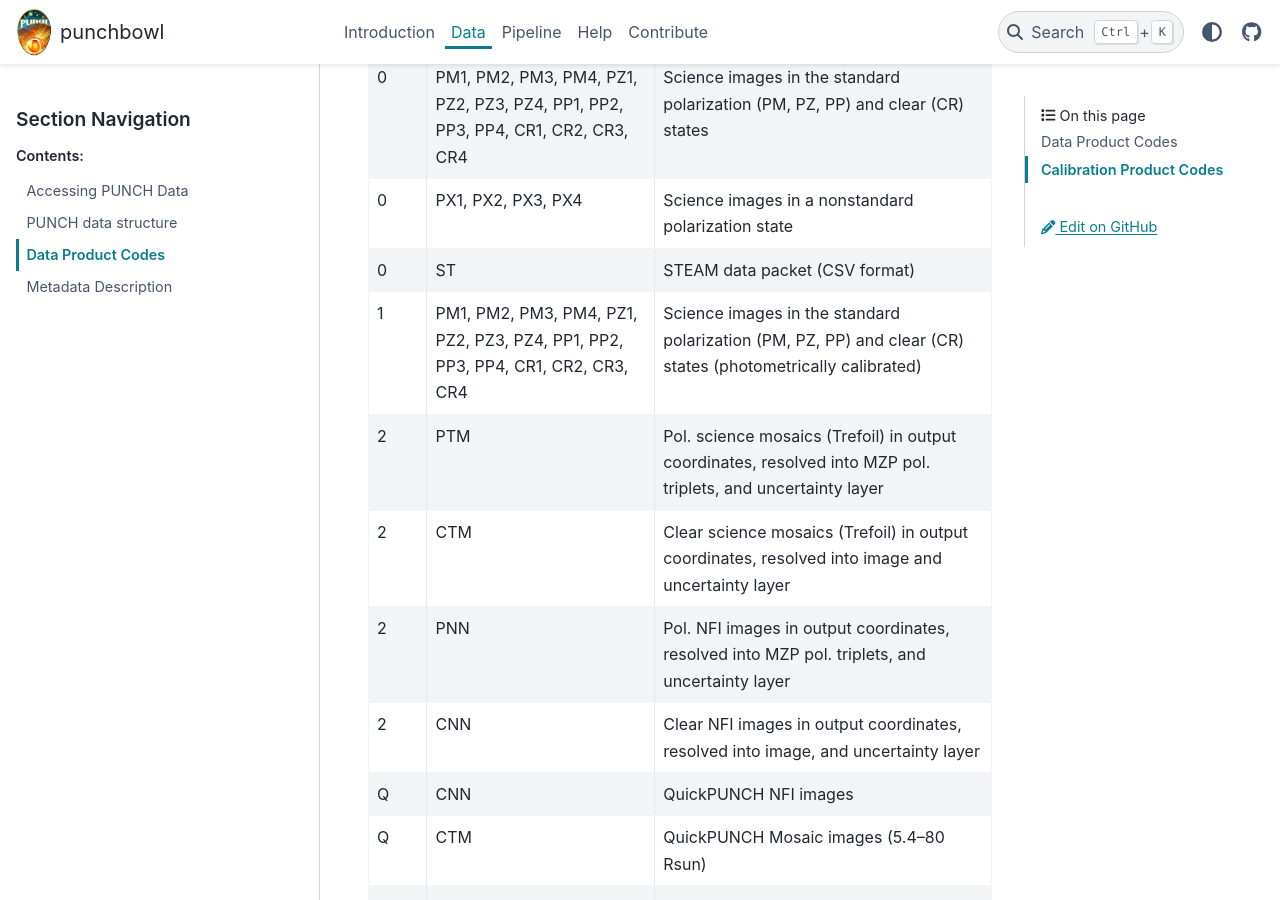
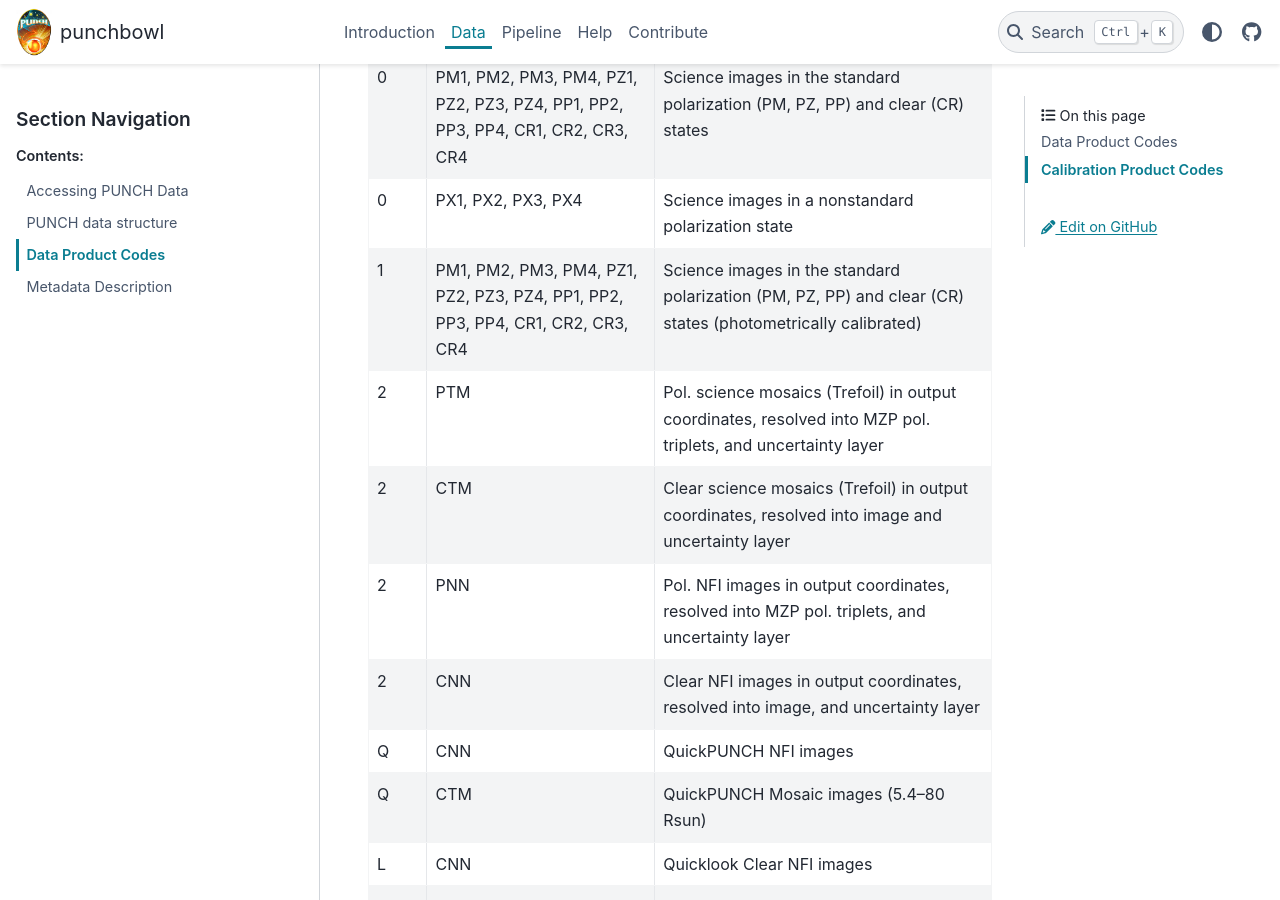
Before and after one commit to raphael-attie/punchbowl, a Sphinx documentation site: the page built from docs/data/data_codes.rst, in a window 1280 px wide and 900 px high, scrolled down 428 px. Built offline with Sphinx 7.4.7 and the PyData theme 0.15.4, drawn with Linux system fonts in a browser that asks for light colours; pages that are not in the unit, such as notebooks, are missing from menus.

Commit message:
removes steam (#375)

```diff
--- a/docs/data/data_codes.rst
+++ b/docs/data/data_codes.rst
@@ -18,9 +18,6 @@ Data Product Codes
    * - 0
      - PX1, PX2, PX3, PX4
      - Science images in a nonstandard polarization state
-   * - 0
-     - ST
-     - STEAM data packet (CSV format)
    * - 1
      - PM1, PM2, PM3, PM4, PZ1, PZ2, PZ3, PZ4, PP1, PP2, PP3, PP4, CR1, CR2, CR3, CR4
      - Science images in the standard polarization (PM, PZ, PP) and clear (CR) states (photometrically calibrated)
```
Also changed, not shown: 1 other file.
